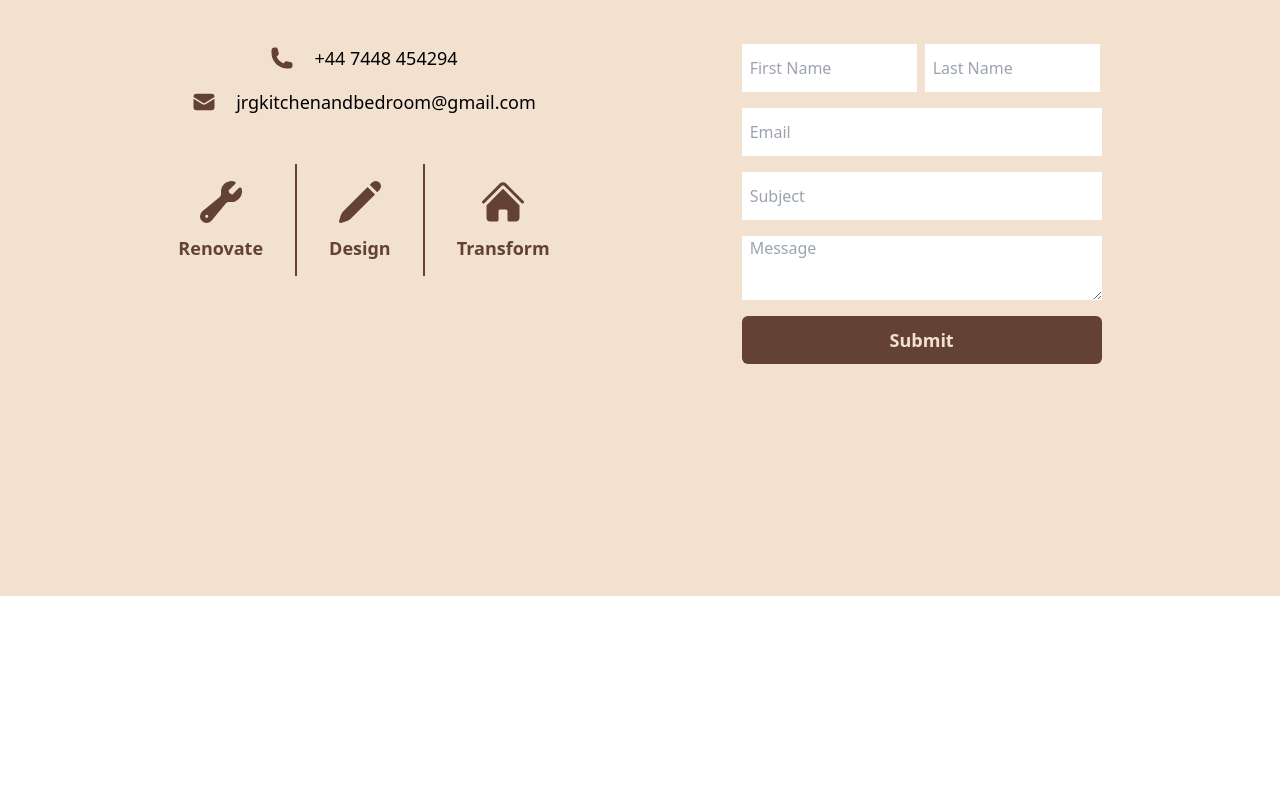
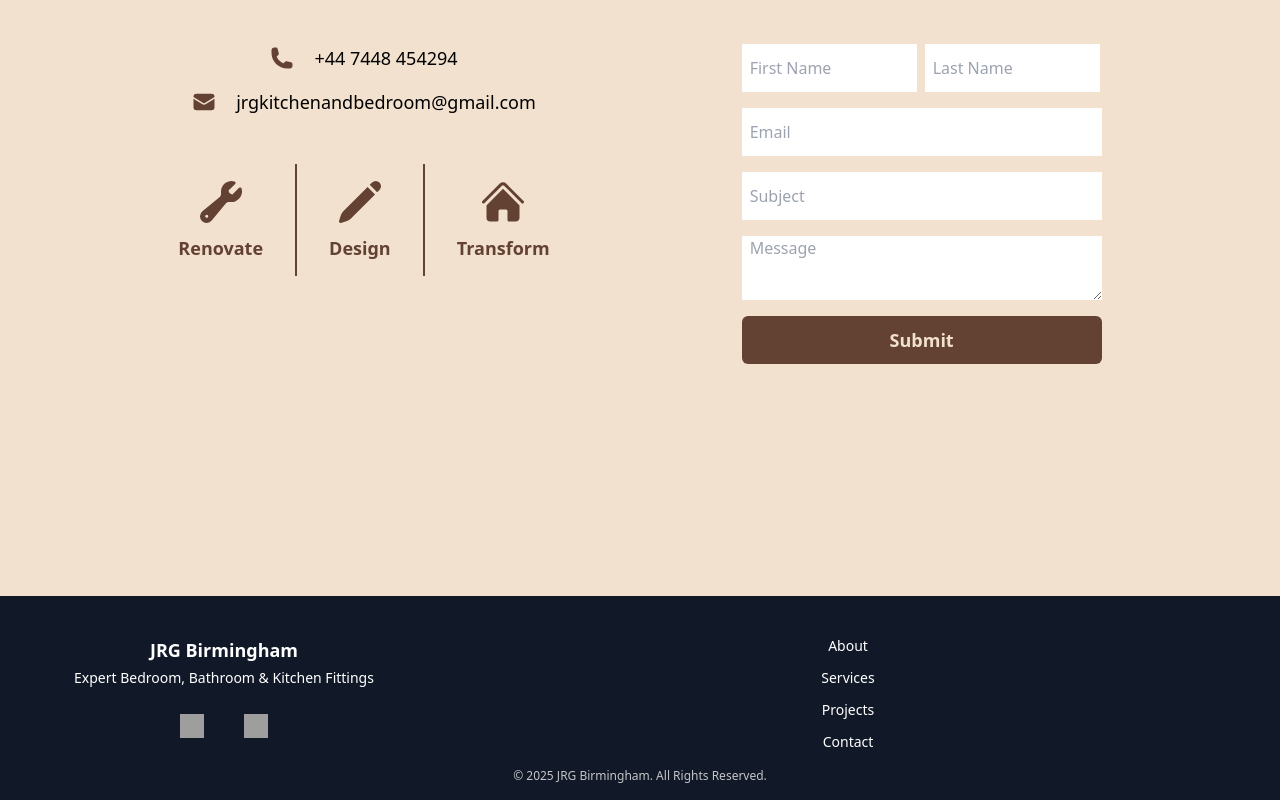
Before and after one commit to sourav-thind/jrg, a React (Vite) app: page / in a window 1280 px wide. Shown: the part 2519-3319 px from the top of the page. Before the commit the page ends 3115 px from the top, so only its background shows below. Built offline with nearby package versions, Linux system fonts and the light colour scheme; grey boxes are pictures that could not be loaded.

Commit message:
Adding footer

```diff
--- a/src/App.jsx
+++ b/src/App.jsx
@@ -2,6 +2,7 @@ import './App.css'
 import About from './Components/About'
 import Contact from './Components/Contact'
 import Creations from './Components/Creations'
+import Footer from './Components/footer'
 import Hero from './Components/Hero'
 import Navbar from './Components/Navbar'
 
@@ -21,7 +22,7 @@ function App() {
 
         <Contact />
       </section>
-
+      <Footer/>
     </main>
   )
 }
--- /dev/null
+++ b/src/Components/footer.jsx
@@ -0,0 +1,55 @@
+const Footer = () => {
+    return (
+      <footer className="bg-gray-900 text-white py-4 px-4">
+        <div className="container mx-auto">
+          {/* Mobile View */}
+          <div className="sm:hidden text-center">
+            <p className="text-lg font-semibold">JRG Birmingham</p>
+            <p className="text-sm mt-1">Expert Bedroom, Bathroom & Kitchen Fittings</p>
+
+            {/* Social Links */}
+            <div className="flex justify-center space-x-4 mt-4">
+              <a href="https://instagram.com/yourpage" target="_blank" rel="noopener noreferrer">
+                <img src="/instagram-icon.svg" alt="Instagram" className="w-6 h-6" />
+              </a>
+              <a href="https://tiktok.com/@yourpage" target="_blank" rel="noopener noreferrer">
+                <img src="/tiktok-icon.svg" alt="TikTok" className="w-6 h-6" />
+              </a>
+            </div>
+          </div>
+
+          <div className="hidden md:flex justify-between items-start">
+
+            <div className="w-1/3 mt-6">
+              <p className="text-lg font-semibold">JRG Birmingham</p>
+              <p className="text-sm mt-1">Expert Bedroom, Bathroom & Kitchen Fittings</p>
+              <div className="mt-6 space-x-10">
+              <a href="https://instagram.com/yourpage" target="_blank" rel="noopener noreferrer">
+                <img src="/instagram-icon.svg" alt="Instagram" className="w-6 h-6 inline" />
+              </a>
+              <a href="https://tiktok.com/@yourpage" target="_blank" rel="noopener noreferrer">
+                <img src="/tiktok-icon.svg" alt="TikTok" className="w-6 h-6 inline" />
+              </a>
+              </div>
+            </div>
+
+            {/* Right Section - Links */}
+            <div className="w-2/3 flex flex-col justify-end space-y-3 text-sm mt-6">
+              <a href="/about" className="hover:underline">About</a>
+              <a href="/services" className="hover:underline">Services</a>
+              <a href="/projects" className="hover:underline">Projects</a>
+              <a href="/contact" className="hover:underline">Contact</a>
+
+            </div>
+          </div>
+
+          {/* Copyright - Same for Both */}
+          <p className="text-xs text-center mt-4 opacity-75">
+            &copy; {new Date().getFullYear()} JRG Birmingham. All Rights Reserved.
+          </p>
+        </div>
+      </footer>
+    );
+  };
+
+  export default Footer;
```
